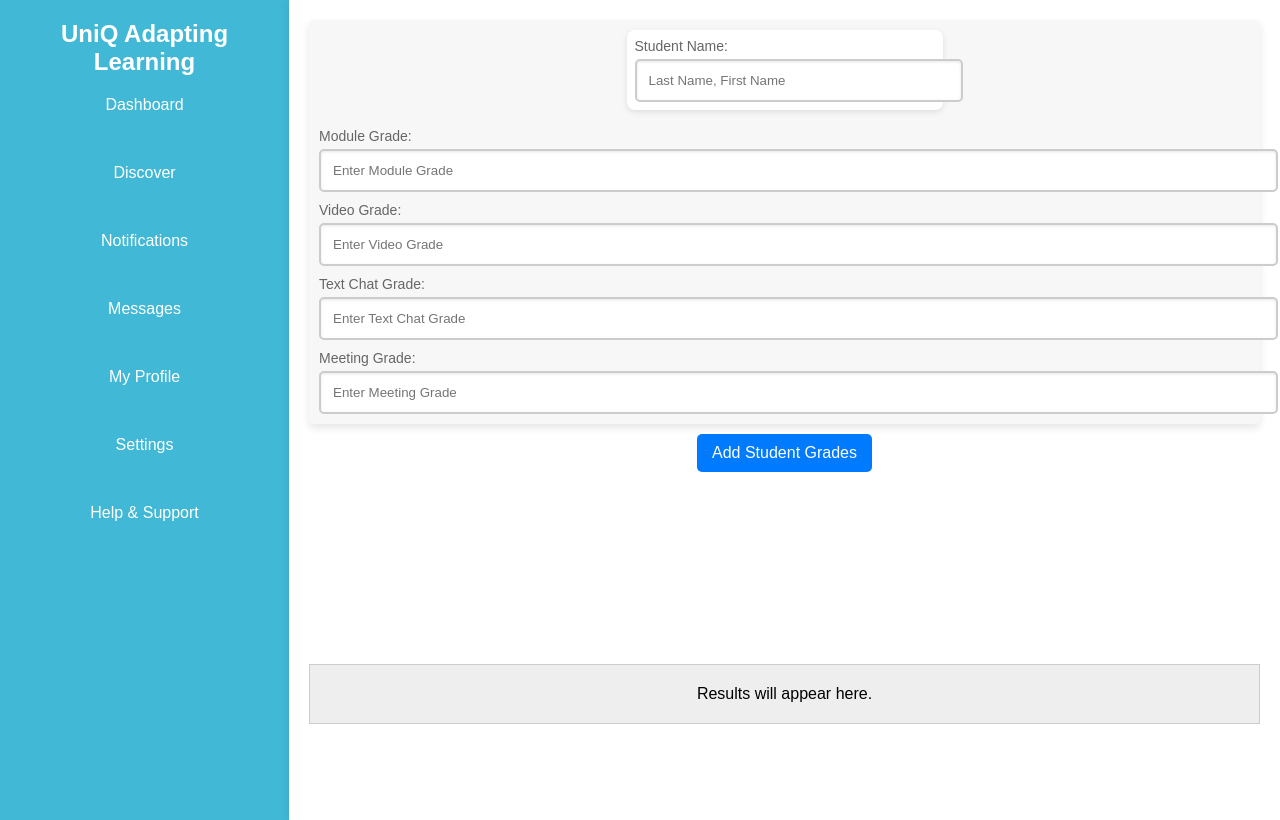
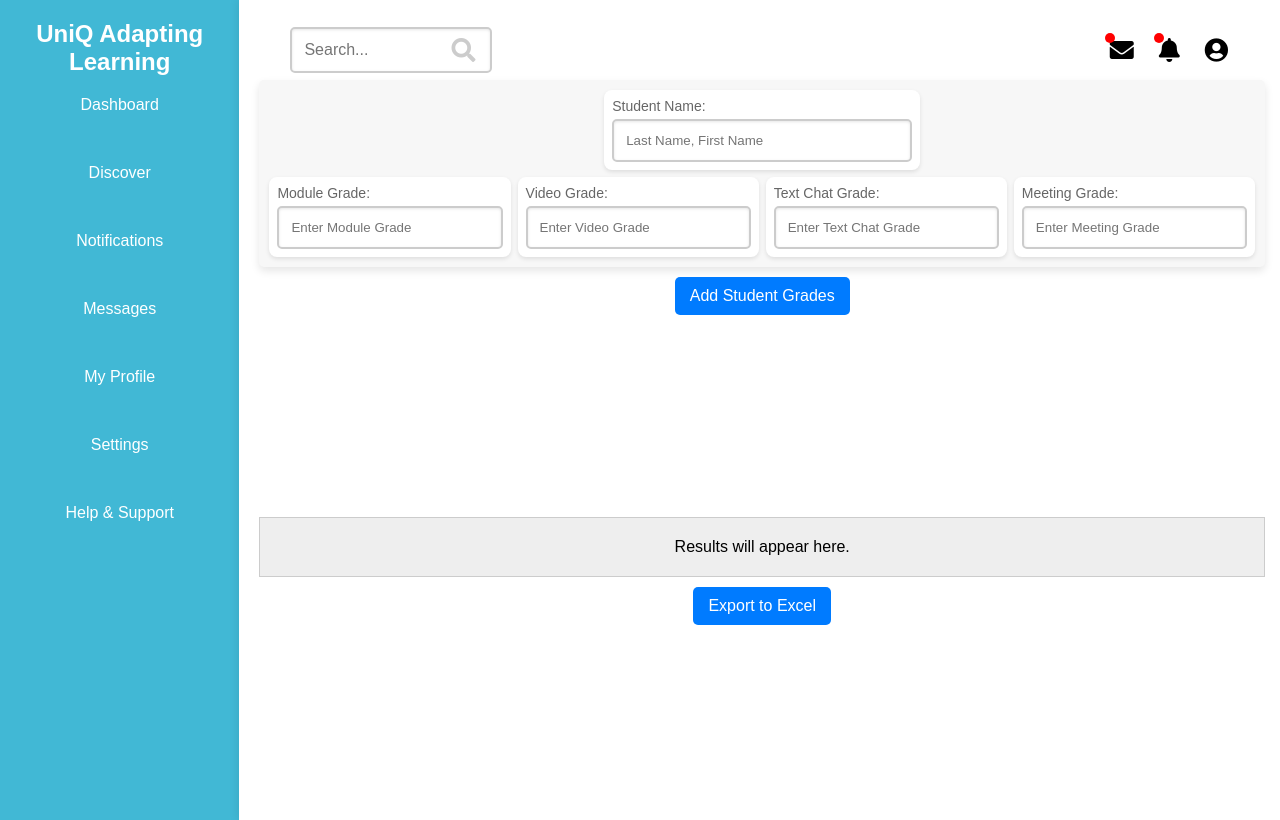
Before and after one commit to sheeeeeeeeeenn/UniQ-Adapting-Learning, a plain HTML site: page Grade-Dashboard/index.html in a window 1280 px wide. Drawn offline with nearby package versions, Linux system fonts and the light colour scheme.

Commit message:
Add files via upload

```diff
--- a/Grade-Dashboard/index.html
+++ b/Grade-Dashboard/index.html
@@ -6,6 +6,7 @@
     <meta name="viewport" content="width=device-width, initial-scale=1.0">
     <title>uniQ Adapting Learning</title>
     <link rel="stylesheet" href="styles.css">
+    <link rel="stylesheet" href="https://cdnjs.cloudflare.com/ajax/libs/font-awesome/5.15.4/css/all.min.css">
 </head>
 
 <body>
@@ -15,21 +16,35 @@
         </div>
         <ul>
             <li><a href="index.html">Dashboard</a></li>
-            <li><a href="#discover">Discover</a></li>
-            <li><a href="#notifications">Notifications</a></li>
-            <li><a href="#messages">Messages</a></li>
-            <li><a href="#profile">My Profile</a></li>
-            <li><a href="#settings">Settings</a></li>
-            <li><a href="#help">Help & Support</a></li>
+            <li><a href="discover.html">Discover</a></li>
+            <li><a href="notifications.html">Notifications</a></li>
+            <li><a href="messages.html">Messages</a></li>
+            <li><a href="profile.html">My Profile</a></li>
+            <li><a href="settings.html">Settings</a></li>
+            <li><a href="help.html">Help & Support</a></li>
         </ul>
     </div>
     <div class="main-content">
+        <header class="dashboard-header">
+            <div class="search-container">
+                <i class="fas fa-search search-icon"></i>
+                <input type="text" class="search-input" placeholder="Search...">
+            </div>
+
+
+            <div class="profile-icons">
+                <i class="fas fa-envelope"><span class="notification-icon"></span></i>
+                <i class="fas fa-bell"><span class="notification-dot"></span></i>
+                <i class="fas fa-user-circle"></i>
+            </div>
+
+        </header>
+
         <section class="input-fields">
             <div class="field field-student-name">
                 <label for="studentName">Student Name:</label>
                 <input type="text" id="studentName" placeholder="Last Name, First Name">
             </div>
-
             <div class="field">
                 <label for="moduleGrade">Module Grade:</label>
                 <input type="number" id="moduleGrade" placeholder="Enter Module Grade">
@@ -47,10 +62,6 @@
                 <input type="number" id="meetingGrade" placeholder="Enter Meeting Grade">
             </div>
         </section>
-
-
-        </section>
-
         <div id="toaster" class="toaster" style="display: none;">Please enter all required fields correctly.</div>
         <button onclick="addStudentGrades()">Add Student Grades</button>
         <div class="chart-container">
@@ -66,8 +77,11 @@
             <div class="chart results" id="resultsContainer">
                 Results will appear here.
             </div>
+            <button onclick="exportToExcel()">Export to Excel</button>
+
         </div>
     </div>
+    <script src="https://cdn.jsdelivr.net/npm/xlsx/dist/xlsx.full.min.js"></script>
     <script src="https://cdn.jsdelivr.net/npm/chart.js"></script>
     <script src="scripts.js"></script>
 </body>
--- a/Grade-Dashboard/scripts.js
+++ b/Grade-Dashboard/scripts.js
@@ -207,3 +207,24 @@ function showGradesToaster() {
         setTimeout(() => { toaster.style.display = 'none'; }, 3000);
     }
 }
+
+// export to excel
+
+function exportToExcel() {
+    const wb = XLSX.utils.book_new();
+    const ws_name = "Student Grades";
+
+
+    let data = [['Student Name', 'Module Grade', 'Video Grade', 'Text Chat Grade', 'Meeting Grade', 'Average Grade', 'Best Category']];
+    students.forEach(student => {
+        const grades = student.grades;
+        const average = calculateAverage(Object.values(grades)).toFixed(2);
+        const bestCategory = getBestCategory(grades);
+        data.push([student.name, grades.Module, grades.Video, grades.TextChat, grades.Meeting, average, bestCategory]);
+    });
+
+    const ws = XLSX.utils.aoa_to_sheet(data);
+
+    XLSX.utils.book_append_sheet(wb, ws, ws_name);
+    XLSX.writeFile(wb, "StudentGrades.xlsx");
+}
--- a/Grade-Dashboard/styles.css
+++ b/Grade-Dashboard/styles.css
@@ -40,7 +40,6 @@ html {
 
 .container {
     width: 100%;
-    /* Adjust width for internal container */
     margin: 0 auto;
     padding: 20px;
     box-sizing: border-box;
@@ -52,8 +51,8 @@ html {
 }
 .input-fields {
     display: grid;
-    grid-template-columns: 1fr;
-    gap: 10px;
+    grid-template-columns: repeat(4, 1fr);
+    gap: 7px;
     margin-bottom: 10px;
     padding: 10px;
     background-color: #f7f7f7;
@@ -61,20 +60,24 @@ html {
     box-shadow: 0 4px 8px rgba(0, 0, 0, 0.1);
 }
 
-.field {
-    display: flex;
-    flex-direction: column;
-}
-
-
 .field-student-name {
+    grid-column: 1 / -1;
     padding: 8px;
-    margin: 0 auto 8px;
+    margin: 0 auto;
     background-color: #fff;
     border-radius: 8px;
     box-shadow: 0 2px 6px rgba(0, 0, 0, 0.1);
     width: 100%;
     max-width: 300px;
+}
+
+.field {
+    display: grid;
+    flex-direction: column;
+    padding: 8px;
+    background-color: #fff;
+    border-radius: 8px;
+    box-shadow: 0 2px 4px rgba(0, 0, 0, 0.1);
 
 }
 
@@ -86,7 +89,6 @@ label {
 
 input[type="text"],
 input[type="number"] {
-    width: 100%;
     padding: 12px;
     border: 2px solid #ccc;
     border-radius: 5px;
@@ -222,7 +224,7 @@ canvas {
 }
 
 .sidebar {
-    width: 350px;
+    width: 300px;
     background-color: #41B8D5;
     color: white;
     min-height: 100vh;
@@ -255,3 +257,128 @@ canvas {
     background-color: #3399ab;
     transform: scale(1.05);
 }
+
+.dashboard-header {
+    display: flex;
+    justify-content: space-between;
+    align-items: center;
+    padding: 7px;
+}
+
+.search-container {
+    display: flex;
+    align-items: center;
+}
+
+.profile-icons {
+    display: flex;
+    align-items: center;
+}
+
+.fa-bell,
+.fa-envelope,
+.fa-user-circle {
+    font-size: 2rem;
+    margin-left: 10px;
+    cursor: pointer;
+}
+
+.search {
+    width: 100%;
+    padding: 12px 30px 12px 12px;
+    border: 2px solid #ccc;
+    border-radius: 5px;
+    font-size: 16px;
+}
+
+.search-container {
+    position: relative;
+    display: flex;
+    align-items: center;
+    width: 300px;
+}
+
+.search-input {
+    width: 100%;
+    padding: 8px 8px 8px 30px;
+    border: 1px solid #ccc;
+    border-radius: 4px;
+    font-size: 16px;
+}
+
+.search-icon {
+    position: absolute;
+    left: 185px;
+
+    color: #ccc;
+    pointer-events: none;
+}
+.search:focus {
+    border-color: #007BFF;
+}
+
+.search:focus+.search-icon {
+    color: #007BFF;
+}
+
+.profile-icons {
+    display: flex;
+    justify-content: space-between;
+    align-items: center;
+    width: 100%;
+}
+
+.notification-icons {
+    display: flex;
+    justify-content: center;
+    flex-grow: 1;
+}
+
+.fa-envelope, .fa-bell, .fa-user-circle {
+    font-size: 1.5rem;
+    margin: 0 10px;
+    cursor: pointer;
+}
+
+.fa-user-circle {
+    margin-left: auto;
+}
+
+.profile-icons {
+    display: flex;
+    justify-content: flex-end;
+    align-items: center;
+    width: 100%;
+    padding-right: 20px;
+}
+
+.notification-dot {
+    position: absolute;
+    top: 0;
+    left: 0;
+    width: 10px;
+    height: 10px;
+    background-color: red;
+    border-radius: 50%;
+    transform: translate(-50%, -50%);
+}
+.notification-icon {
+    position: absolute;
+    top: 0;
+    left: 0;
+    width: 10px;
+    height: 10px;
+    background-color: red;
+    border-radius: 50%;
+    transform: translate(-50%, -50%);
+}
+
+.fas {
+    position: relative;
+    font-size: 24px;
+}
+.fa-envelope, .fa-bell, .fa-user-circle {
+    font-size: 1.5rem;
+    margin-left: 15px;
+    cursor: pointer;
+}
```
Also changed, not shown: Grade-Dashboard/discover.html (added, +30 -0 lines), Grade-Dashboard/help.html (added, +30 -0 lines), Grade-Dashboard/messages.html (added, +30 -0 lines), Grade-Dashboard/notifications.html (added, +30 -0 lines), Grade-Dashboard/profile.html (added, +30 -0 lines), Grade-Dashboard/settings.html (added, +30 -0 lines).
